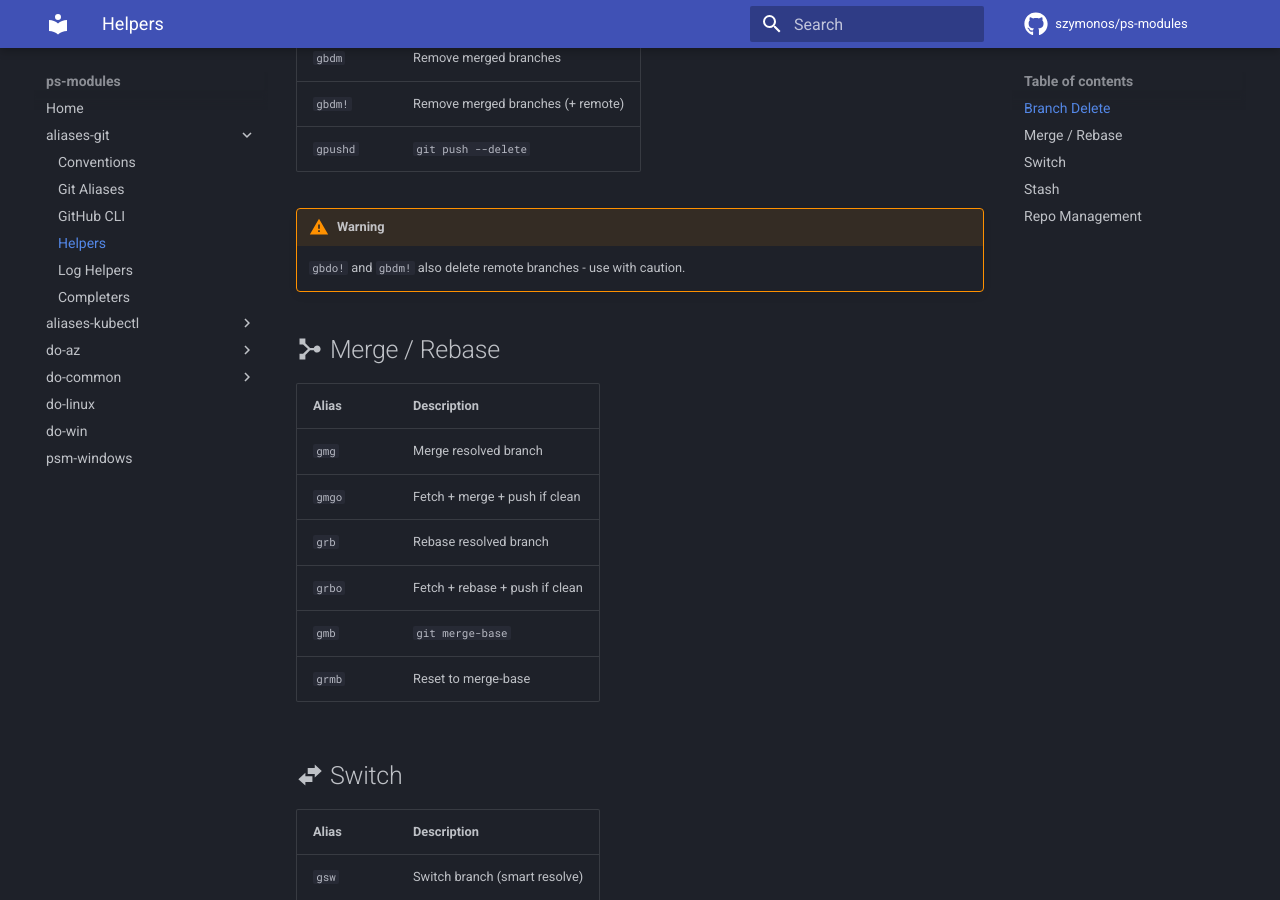
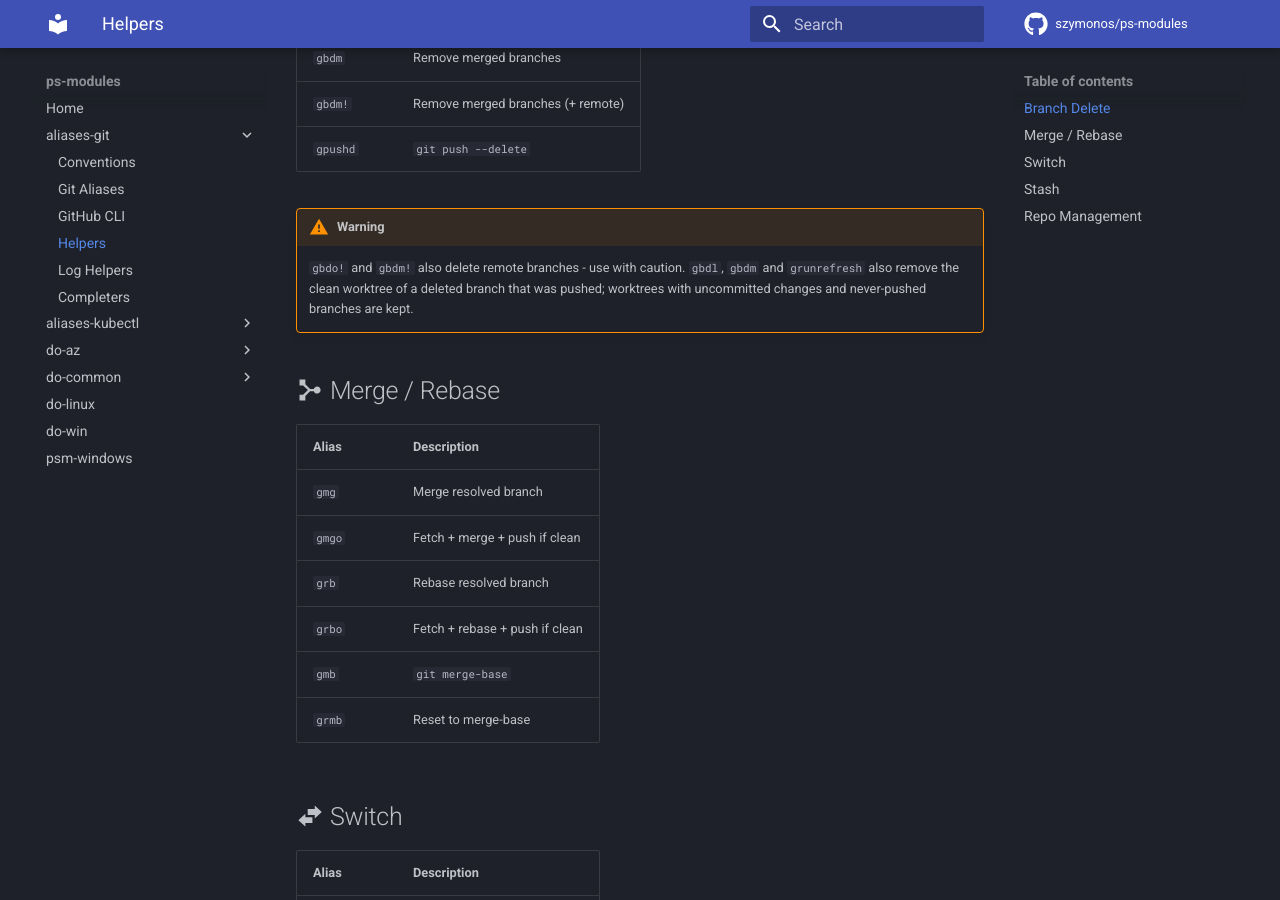
Before and after one commit to szymonos/ps-modules, an MkDocs documentation site: the page built from docs/aliases-git/helpers.md, in a window 1280 px wide and 900 px high, scrolled down 605 px. Built offline with MkDocs 1.6.1 and Material for MkDocs 9.7.7, drawn with Linux system fonts in a browser that asks for light colours; comment, search, counter and statistics services are not loaded.

Commit message:
docs(aliases-git): note worktree removal in branch cleanup
Co-Authored-By: Claude <noreply@anthropic.com>

```diff
--- a/docs/aliases-git/helpers.md
+++ b/docs/aliases-git/helpers.md
@@ -19,6 +19,8 @@ interactive workflows like branch resolution and remote syncing.
 
 !!! warning
     `gbdo!` and `gbdm!` also delete remote branches - use with caution.
+    `gbdl`, `gbdm` and `grunrefresh` also remove the clean worktree of a deleted branch
+    that was pushed; worktrees with uncommitted changes and never-pushed branches are kept.
 
 ## :material-merge: Merge / Rebase
 
--- a/project-words.txt
+++ b/project-words.txt
@@ -219,3 +219,5 @@ venv
 vimdiff
 whatchanged
 winget
+worktree
+worktrees
```
